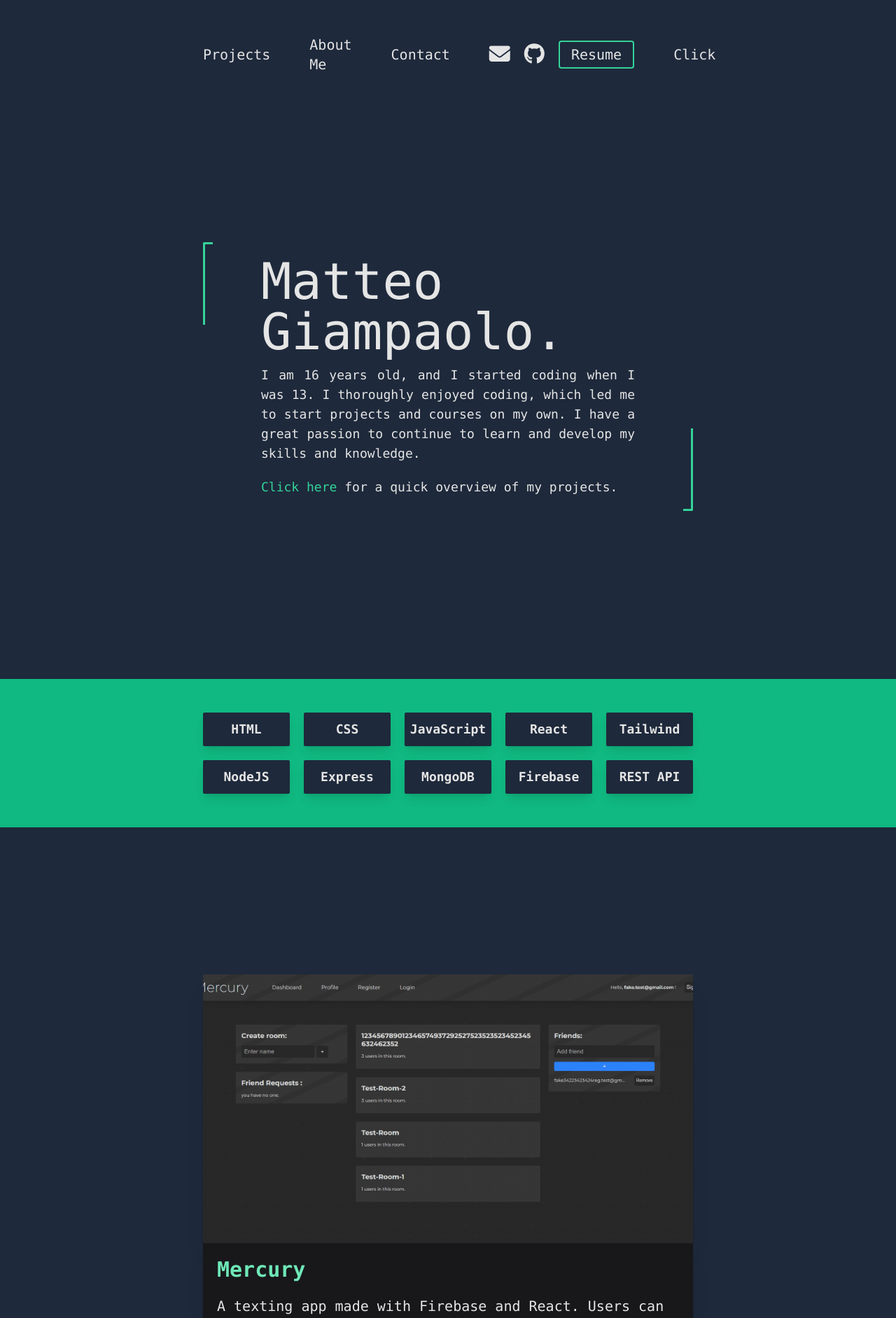
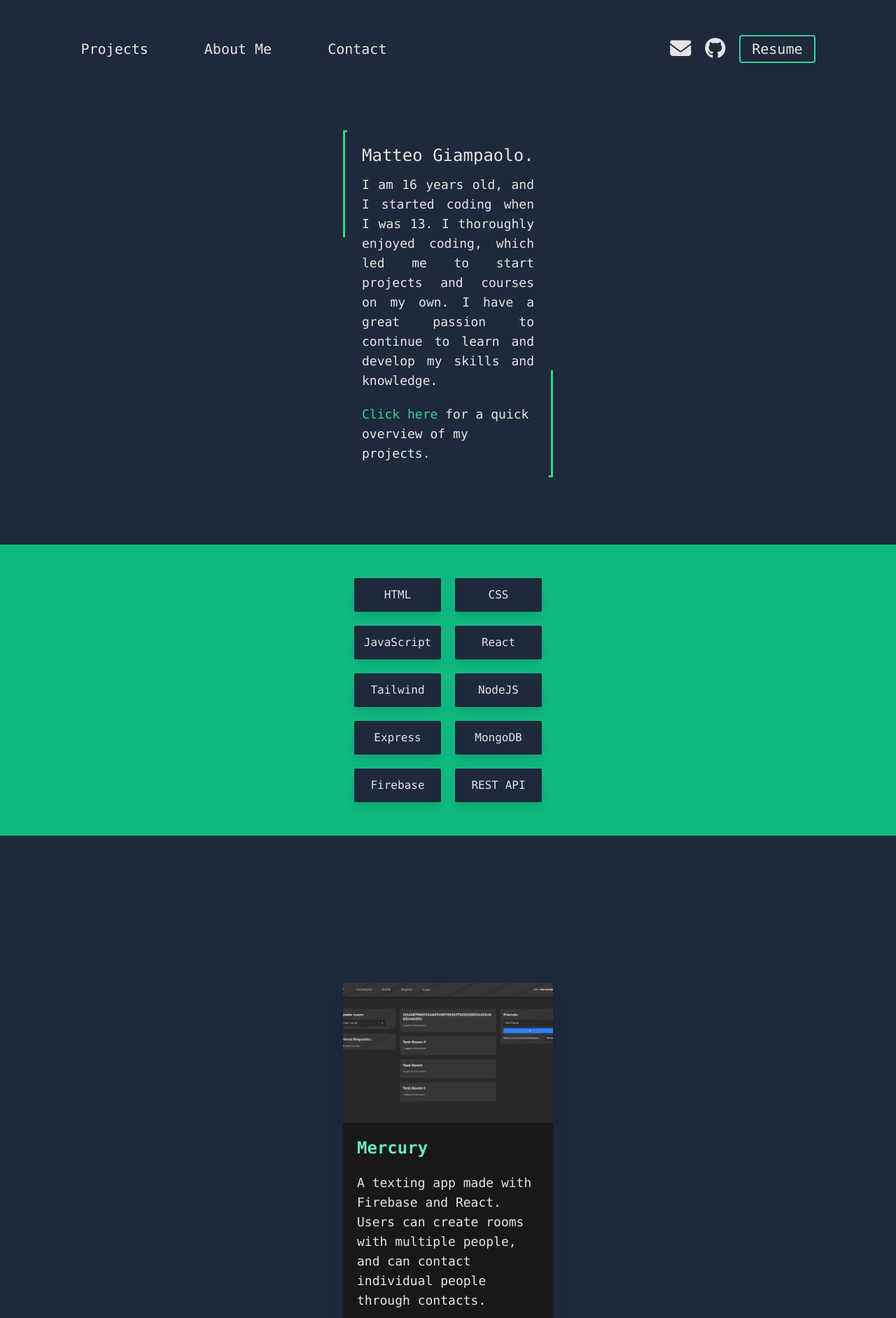
Before and after one commit to matteogiampaolo21/portfolio-site, a React (Vite) app: page / in a window 1280 px wide. Shown: the top 1883 px of the page at 70% size. Built offline with nearby package versions, Linux system fonts and the light colour scheme.

Commit message:
size in xs is done

```diff
--- a/src/App.css
+++ b/src/App.css
@@ -94,6 +94,17 @@ body{
     border-color: #34d399;
     border-style: solid;
 }
-@media (max-width:1280px){
+@media only screen and (max-width: 640px) {
+    .hero-grid{
+        display: grid;
+        grid-template-columns: 2% 95%  2%;
+        justify-content: space-between;
+    }
+    .project-block{
+        opacity: 1;
+        background: repeating-linear-gradient( -25deg, #334155, #334155 50%, #1e293b 20px, #1e293b 100% );
+        padding-top: 130px ;
+        padding-bottom: 130px;
 
-}
+    }
+  }
--- a/src/sections/Footer.jsx
+++ b/src/sections/Footer.jsx
@@ -1,30 +1,13 @@
+import { Navbar } from "./Navbar";
 export const Footer = () => {
     const year = new Date().getFullYear();
 
     return (
-        <div>
-            <nav className='w-full pt-50 pb-5'>
-                <ul className='flex flex-row w-my-xl mx-auto gap-x-20 text-xl items-center xl:w-my-lg'>
+        <div className="pt-5">
+            <Navbar/>
+            <div className="border-b mx-auto  border-slate-600 mt-5 w-300"></div>
 
-
-                    <li><a className='hover:text-emerald-400 ' href="">Projects</a></li>
-                    <li><a className='hover:text-emerald-400 ' href="">About Me</a></li>
-                    <li className='mr-auto'><a className='hover:text-emerald-400 ' href="">Contact</a></li>
-                    <li>
-                        <div className='flex flex-row gap-5 items-center'>
-                        <i className="fa-solid fa-envelope fa-xl hover:text-emerald-400"></i>
-                        <i className="fa-brands fa-github fa-xl hover:text-emerald-400"></i>
-
-
-                        <button className='border-2 rounded px-4 py-1 hover:bg-emerald-500 hover:text-white border-emerald-400  hover:border-white'> Resume </button>
-
-                        </div>
-                    </li>
-                </ul>
-            </nav>
-            <div className="border-b mx-auto w-my-xl border-slate-600 mb-5 xl:w-my-lg"></div>
-
-            <div className="grid grid-cols-2 gap-12 w-my-xl mx-auto pb-24 xl:w-my-lg xl:flex xl:flex-col">
+            <div className="grid  gap-12  mx-auto pb-24 w-300 grid-cols-1 mt-4">
                 <form className="flex flex-col w-full gap-y-5" action="">
                     <h1 className="text-2xl font-bold">Contact Me</h1>
                     <input type="text" placeholder="Name" className="py-2 px-3 focus:outline-none bg-slate-800 border-b border-slate-600"/>
@@ -35,7 +18,7 @@ export const Footer = () => {
                 <div className="text-justify flex flex-col gap-3">
                     <h1 className="text-xl"></h1>
                     <p></p>
-                    <p className="mb-auto ml-auto text-gray-400 xl:mr-auto xl:ml-0">&copy; Matteo Giampaolo {year}</p>
+                    <p className="mb-auto ml-auto text-gray-400 ">&copy; Matteo Giampaolo {year}</p>
                 </div>
 
             </div>
--- a/src/sections/Hero.jsx
+++ b/src/sections/Hero.jsx
@@ -2,16 +2,16 @@ export const Hero = () => {
 
     const clickHereStyle = 'hover:underline cursor-pointer text-emerald-400 hover:text-emerald-300 duration-700'
     return(
-        <div className="hero-grid mt-60 mb-60 w-my-xl mx-auto xl:w-my-lg">
+        <div className="hero-grid mx-auto w-300 my-24">
             <div className="flex flex-col">
                 <div className="h-1/3 w-full left-border rounded-tl-sm"></div>
                 <div className="h-3/4"></div>
             </div>
 
-            <div className="flex flex-col my-5 mx-24 xl:mx-12 lg:mx-8">
-                <h1 className="text-7xl break-words ">Matteo Giampaolo.</h1>
+            <div className="flex flex-col my-5  mx-3">
+                <h1 className="break-words text-2xl">Matteo Giampaolo.</h1>
                 <div>
-                <p className="text-lg mt-3 text-justify">
+                <p className="text-lg mt-3 text-justify text-md">
                 I am 16 years old, and I started coding when I was 13. I thoroughly enjoyed coding, which led me to start
                 projects and courses on my own. I have a great passion to continue to learn and develop my skills and
                 knowledge.</p>
--- a/src/sections/Navbar.jsx
+++ b/src/sections/Navbar.jsx
@@ -3,14 +3,15 @@ import { useEffect, useState } from "react"
 export const Navbar = () => {
 
 
-    const [smallNavbar, setNavbar] = useState(false)
+    const [smallNavbar, setNavbar] = useState(true)
 
 
 
     useEffect(() => {
 
       function handleResize() {
-        if (window.innerWidth <= 1300){
+        console.log(innerWidth)
+        if (window.innerWidth <= 640){
           setNavbar(true)
 
         }else{
@@ -27,10 +28,10 @@ export const Navbar = () => {
     return(
 
       <div >
-        {smallNavbar ?
+        {!smallNavbar ?
 
           <nav >
-            <ul className='flex flex-row w-my-xl mx-auto  gap-x-20 text-xl items-center xl:gap-x-14 xl:w-my-lg lg:w-my-md lg:gap-x-2'>
+            <ul className='flex flex-row w-my-xl mx-auto  gap-x-20 text-xl items-center'>
 
               <li><a className='hover:text-emerald-400 ' href="">Projects</a></li>
               <li><a className='hover:text-emerald-400 ' href="">About Me</a></li>
@@ -45,18 +46,17 @@ export const Navbar = () => {
 
                 </div>
               </li>
-              <li><button className="">Click</button></li>
+
             </ul>
           </nav>
 
         :
-          <nav className={`  py-7 active '}`}>
-            <ul className='flex flex-row w-my-xl mx-auto  gap-x-20 text-xl items-center xl:gap-x-14 xl:w-my-lg lg:w-my-md lg:gap-x-2'>
+          <nav >
+            <ul className='flex flex-row  mx-auto  gap-x-20 text-xl items-center w-300'>
 
-              <li><a className='hover:text-emerald-400 ' href="">Projects</a></li>
-              <li><a className='hover:text-emerald-400 ' href="">About Me</a></li>
-              <li className='mr-auto'><a className='hover:text-emerald-400 ' href="">Contact</a></li>
-              <li>
+
+
+              <li className="ml-auto">
                 <div className='flex flex-row gap-5 items-center'>
                   <i className="fa-solid fa-envelope fa-xl hover:text-emerald-400"></i>
                   <i className="fa-brands fa-github fa-xl hover:text-emerald-400"></i>
--- a/src/sections/Projects.jsx
+++ b/src/sections/Projects.jsx
@@ -5,37 +5,37 @@ import bugtracker from '../assets/bug-tracker.png'
 
 
 export const Projects = () => {
-    const imgStyle = " w-2/3 h-img object-cover shadow-xl rounded-l-sm xl:w-full xl:h-96";
-    const cardStyle = " flex flex-col h-img bg-zinc-900 p-5 shadow-xl rounded-r-sm xl:h-full";
+    const imgStyle = "  object-cover shadow-xl  w-full h-img-xs rounded-t-sm ";
+    const cardStyle = " flex flex-col  bg-zinc-900 p-5 shadow-xl  h-auto rounded-b-sm ";
     return (
         <div className=" project-block w-full">
 
-            <div className='flex flex-col gap-10 w-my-xl mx-auto xl:w-my-lg'>
+            <div className='flex flex-col gap-10  mx-auto w-300'>
 
 
-                <div className=' flex flex-row xl:flex-col'>
+                <div className=' flex flex-col'>
                     <img className={imgStyle} src={mercury} alt="Texting App." />
                     <div className={cardStyle}>
-                        <h2 className='text-4xl mb-5 font-bold text-emerald-300 xl:text-3xl'>Mercury</h2>
-                        <p className='text-2xl mb-6 xl:text-xl'>A texting app made with <span className=''> Firebase </span>and <span className=''>React</span>. Users can create rooms with multiple people, and can contact individual people through contacts.</p>
+                        <h2 className='mb-5 font-bold text-emerald-300 text-2xl'>Mercury</h2>
+                        <p className=' mb-6 text-lg'>A texting app made with <span className=''> Firebase </span>and <span className=''>React</span>. Users can create rooms with multiple people, and can contact individual people through contacts.</p>
                         <div className='mt-auto'><i className="fa-brands fa-github fa-2xl hover:text-emerald-400"></i> <i className="ml-3 fa-solid fa-link fa-xl hover:text-emerald-400"></i></div>
                     </div>
                 </div>
 
-                <div className=' flex flex-row xl:flex-col'>
+                <div className=' flex flex-col'>
                     <img className={imgStyle} src={charon} alt="Texting App." />
                     <div className={cardStyle}>
-                        <h2 className='text-4xl mb-5 font-bold text-emerald-300 xl:text-3xl'>Charon</h2>
-                        <p className='text-2xl mb-6 xl:text-xl'>A ecommerce site made with React and Typescript. Users can browse through products and specific categories, and add them to cart. The site uses the DummyJSON API to show fake products.</p>
+                        <h2 className=' mb-5 font-bold text-emerald-300 text-2xl'>Charon</h2>
+                        <p className=' mb-6 text-lg'>A ecommerce site made with React and Typescript. Users can browse through products and specific categories, and add them to cart. The site uses the DummyJSON API to show fake products.</p>
                         <div className='mt-auto'><i className="fa-brands fa-github fa-2xl hover:text-emerald-400"></i> <i className="ml-3 fa-solid fa-link fa-xl hover:text-emerald-400"></i></div>
                     </div>
                 </div>
 
-                <div className=' flex flex-row xl:flex-col'>
+                <div className=' flex flex-col'>
                     <img className={imgStyle} src={bugtracker} alt="Texting App." />
                     <div className={cardStyle}>
-                        <h2 className='text-4xl mb-5 font-bold text-emerald-300 xl:text-3xl'>Bug Tracker</h2>
-                        <p className='text-2xl mb-6 xl:text-xl'>This site was build using the MERN stack and has full CRUD functionalities and authentication. Users can login, create projects and other users to projects. Inside projects users can add tickets to track their work.</p>
+                        <h2 className=' mb-5 font-bold text-emerald-300 text-2xl'>Bug Tracker</h2>
+                        <p className=' mb-6 text-lg'>This site was build using the MERN stack and has full CRUD functionalities and authentication. Users can login, create projects and other users to projects. Inside projects users can add tickets to track their work.</p>
                         <div className='mt-auto'><i className="fa-brands  fa-github fa-2xl hover:text-emerald-400"></i> <i className="ml-3 fa-solid fa-link fa-xl hover:text-emerald-400"></i></div>
                     </div>
                 </div>
--- a/src/sections/Skills.jsx
+++ b/src/sections/Skills.jsx
@@ -1,8 +1,8 @@
 export const Skills = () => {
-    const boxStyle = "bg-slate-800 font-bold text-lg text-center break-word shadow-lg h-12 items-center flex justify-center rounded-sm"
+    const boxStyle = "bg-slate-800 text-md text-center break-word shadow-lg h-12 items-center flex justify-center rounded-sm "
     return(
-      <div className='bg-emerald-500 w-full py-12 '>
-        <div className='grid grid-cols-5 gap-5  w-my-xl mx-auto xl:w-my-lg'>
+      <div className='bg-emerald-500 py-12 '>
+        <div className='grid  gap-5 px-4 mx-auto w-300 grid-cols-2'>
 
           <div className={boxStyle}>HTML</div>
           <div className={boxStyle}>CSS</div>
--- a/tailwind.config.js
+++ b/tailwind.config.js
@@ -8,8 +8,9 @@ export default {
     extend: {
       spacing: {
         '400': '400px',
+        '300': '300px',
         '50' : '50px',
-        'img' : '500px',
+        'img-xs' : '200px',
         'my-xl':'1049px',
         'my-lg':'700px',
         'my-md':'300px',
@@ -17,15 +18,22 @@ export default {
       }
     },
     screens: {
-      'sm': {"max" : '640px'},
+      "xs": "250px",
 
-      'md': {"max" :'768px'},
+      'sm': '640px',
+      // => @media (min-width: 640px) { ... }
 
-      'lg': {"min":"769px","max" :'1024px'},
+      'md': '768px',
+      // => @media (min-width: 768px) { ... }
 
-      'xl': {"min":"1025px","max" :'1280px'},
+      'lg': '1024px',
+      // => @media (min-width: 1024px) { ... }
 
-      '2xl': {"min":"1281px","max" :'1536px'},
+      'xl': '1280px',
+      // => @media (min-width: 1280px) { ... }
+
+      '2xl': '1536px',
+      // => @media (min-width: 1536px) { ... }
     }
   },
   plugins: [],
```
